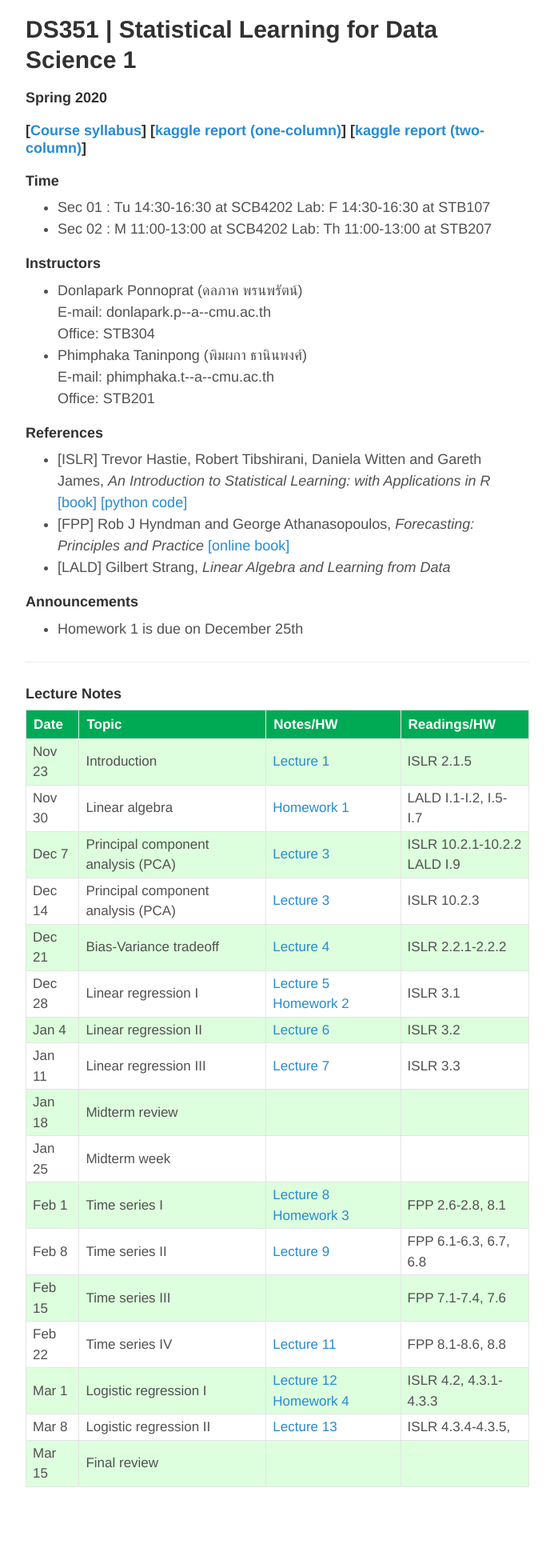
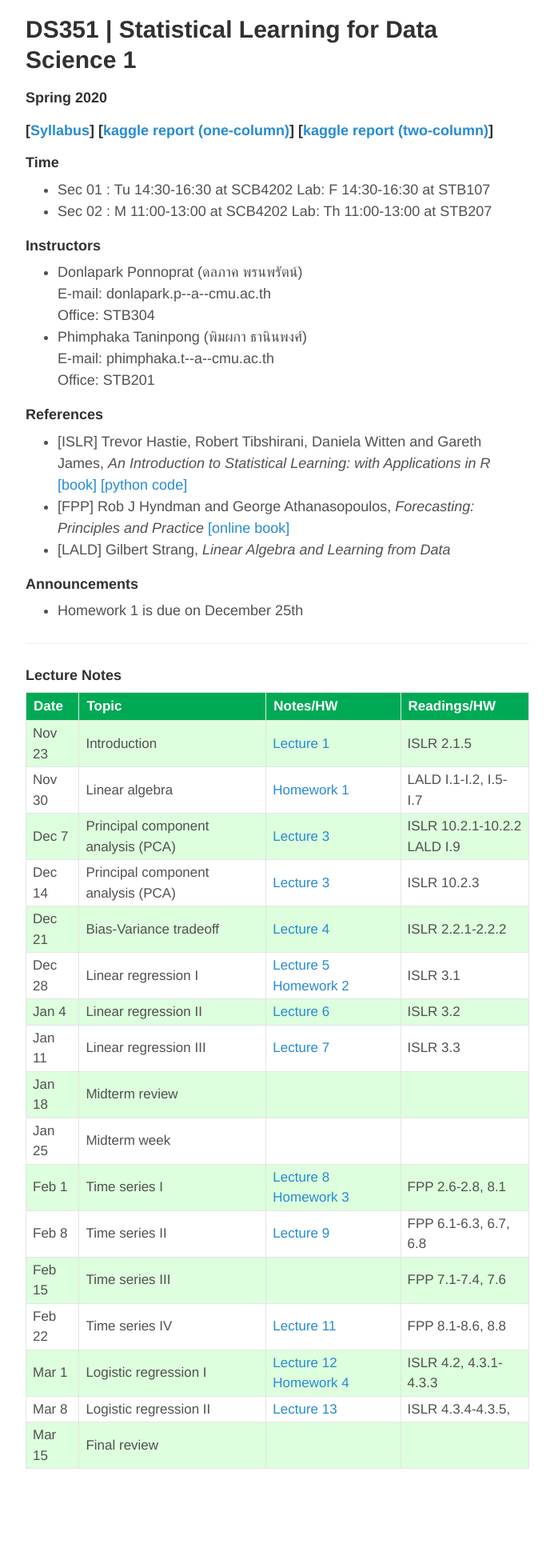
Before and after one commit to donlapark/ds351, a Jekyll site: the page built from index.html, in a window 1280 px wide. Shown: the whole page at 80% size, without its empty margins (293-986 px from the left). Built offline with Jekyll 4.4.1, drawn with Linux system fonts in a browser that asks for light colours; the list of posts is cut into pages by our own code; after the commit the page ends 1917 px from its top, so only the background shows below that.

Commit message:
initial commit

```diff
--- a/index.html
+++ b/index.html
@@ -7,7 +7,7 @@ layout: course
 <h4><font size="+1">Spring 2020<br>
   </font></h4>
 
-<h4><font size="+1">[<a href="Syllabus-229351.pdf">Course syllabus</a>] [<a href="reports/report1.pdf">kaggle report (one-column)</a>] [<a href="reports/report2.pdf">kaggle report (two-column)</a>]</font></h4>
+<h4><font size="+1">[<a href="Syllabus-229351.pdf">Syllabus</a>] [<a href="reports/report1.pdf">kaggle report (one-column)</a>] [<a href="reports/report2.pdf">kaggle report (two-column)</a>]</font></h4>
 
 <h4><font size="+1">Time</font></h4>
 <ul>
```
